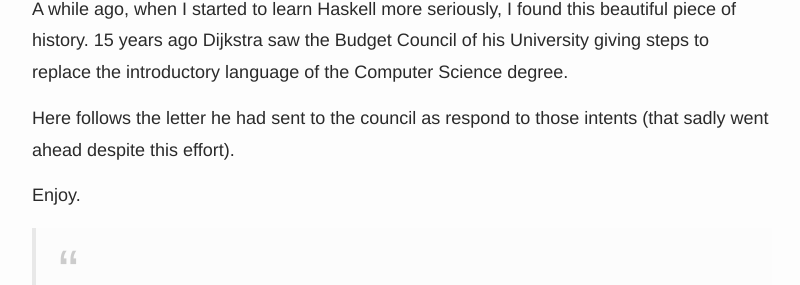
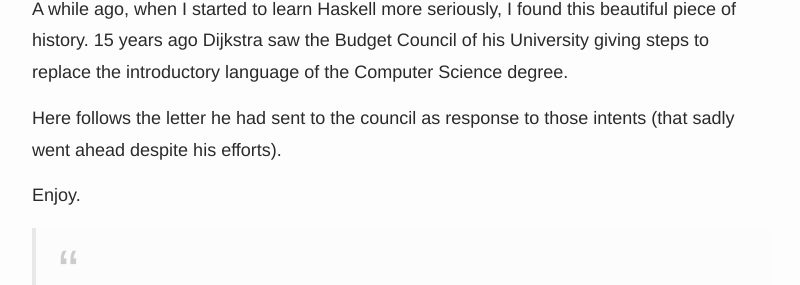
Before and after one commit to NunoAlexandre/nunoalexandre.github.io, a Jekyll site: the page built from _posts/2016-07-25-dijkstras-letter-to-the-council.markdown, in a window 1280 px wide and 900 px high, scrolled down 391 px. Shown: the part 152-437 px from the top of the window, without its empty margins (238-1038 px from the left). Built offline with Jekyll 4.4.1, drawn with Linux system fonts in a browser that asks for light colours; comment, search, counter and statistics services are not loaded.

Commit message:
Typo corrections

```diff
--- a/_posts/2016-07-25-dijkstras-letter-to-the-council.markdown
+++ b/_posts/2016-07-25-dijkstras-letter-to-the-council.markdown
@@ -8,7 +8,7 @@ comments: true
 
 A while ago, when I started to learn Haskell more seriously, I found this beautiful piece of history. 15 years ago Dijkstra saw the Budget Council of his University giving steps to replace the introductory language of the Computer Science degree.
 
-Here follows the letter he had sent to the council as respond to those intents (that sadly went ahead despite this effort).
+Here follows the letter he had sent to the council as response to those intents (that sadly went ahead despite his efforts).
 
 Enjoy.
 
```
